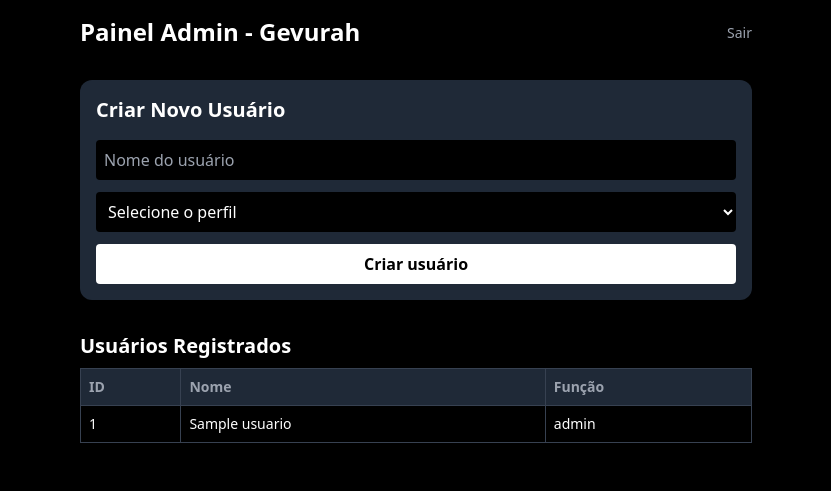
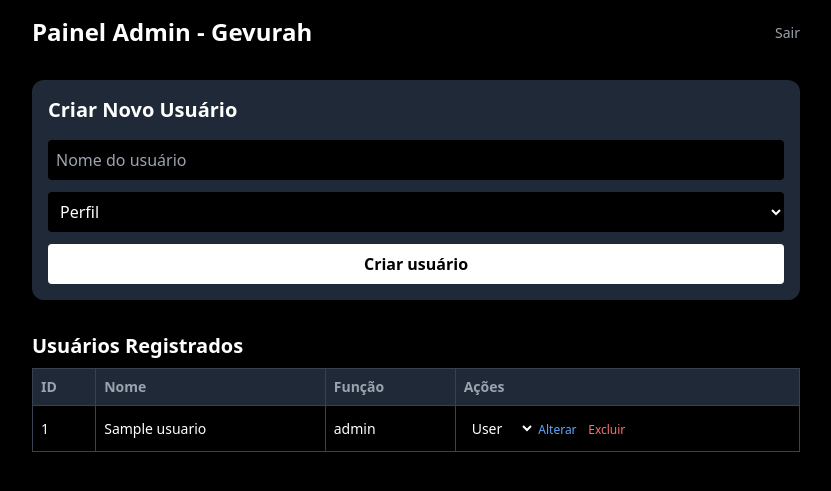
Before and after one commit to pedrocamposlive/Gevurah, a Flask app: page /admin in a window 1280 px wide. Shown: the top 491 px of the page, without its empty margins (224-1055 px from the left). Run offline with Flask 3, Linux system fonts and the light colour scheme; the visitor is signed in with stand-in values (Sample User, id 1); a database or web service that is not in the repository returns one stand-in record (values such as "Sample title"); some libraries are stand-ins or nearby versions.

Commit message:
Update admin.html

```diff
--- a/templates/admin.html
+++ b/templates/admin.html
@@ -8,7 +8,7 @@
 </head>
 <body class="bg-black text-white min-h-screen font-sans p-4">
 
-  <div class="max-w-2xl mx-auto space-y-8">
+  <div class="max-w-3xl mx-auto space-y-8">
 
     <!-- Topo -->
     <div class="flex justify-between items-center">
@@ -18,15 +18,16 @@
       </form>
     </div>
 
-    <!-- ✅ Formulário de criação de usuário -->
+    <!-- Criar usuário -->
     <div class="bg-gray-800 p-4 rounded-xl space-y-4">
       <h2 class="text-xl font-semibold mb-2">Criar Novo Usuário</h2>
       <form action="/criar_usuario" method="POST" class="flex flex-col gap-3">
         <input type="text" name="nome" placeholder="Nome do usuário" required class="bg-black p-2 rounded text-white" />
         <select name="role" required class="bg-black p-2 rounded text-white">
-          <option value="">Selecione o perfil</option>
+          <option value="">Perfil</option>
           <option value="aluno">Aluno</option>
           <option value="coach">Coach</option>
+          <option value="admin">Admin</option>
         </select>
         <button type="submit" class="bg-white text-black font-bold py-2 rounded">Criar usuário</button>
       </form>
@@ -41,6 +42,7 @@
             <th class="p-2 border border-gray-700">ID</th>
             <th class="p-2 border border-gray-700">Nome</th>
             <th class="p-2 border border-gray-700">Função</th>
+            <th class="p-2 border border-gray-700">Ações</th>
           </tr>
         </thead>
         <tbody>
@@ -49,6 +51,22 @@
             <td class="p-2 border border-gray-700">{{ user[0] }}</td>
             <td class="p-2 border border-gray-700">{{ user[1] }}</td>
             <td class="p-2 border border-gray-700">{{ user[2] }}</td>
+            <td class="p-2 border border-gray-700 space-x-2">
+              <form action="/alterar_usuario" method="POST" class="inline">
+                <input type="hidden" name="id" value="{{ user[0] }}">
+                <select name="novo_role" class="bg-black text-white p-1 text-sm rounded">
+                  <option value="user" {% if user[2] == 'user' %}selected{% endif %}>User</option>
+                  <option value="coach" {% if user[2] == 'coach' %}selected{% endif %}>Coach</option>
+                  <option value="admin" {% if user[2] == 'admin' %}selected{% endif %}>Admin</option>
+                </select>
+                <button type="submit" class="text-blue-400 hover:underline text-xs">Alterar</button>
+              </form>
+
+              <form action="/excluir_usuario" method="POST" class="inline" onsubmit="return confirm('Tem certeza que deseja excluir?');">
+                <input type="hidden" name="id" value="{{ user[0] }}">
+                <button type="submit" class="text-red-400 hover:underline text-xs">Excluir</button>
+              </form>
+            </td>
           </tr>
           {% endfor %}
         </tbody>
```
